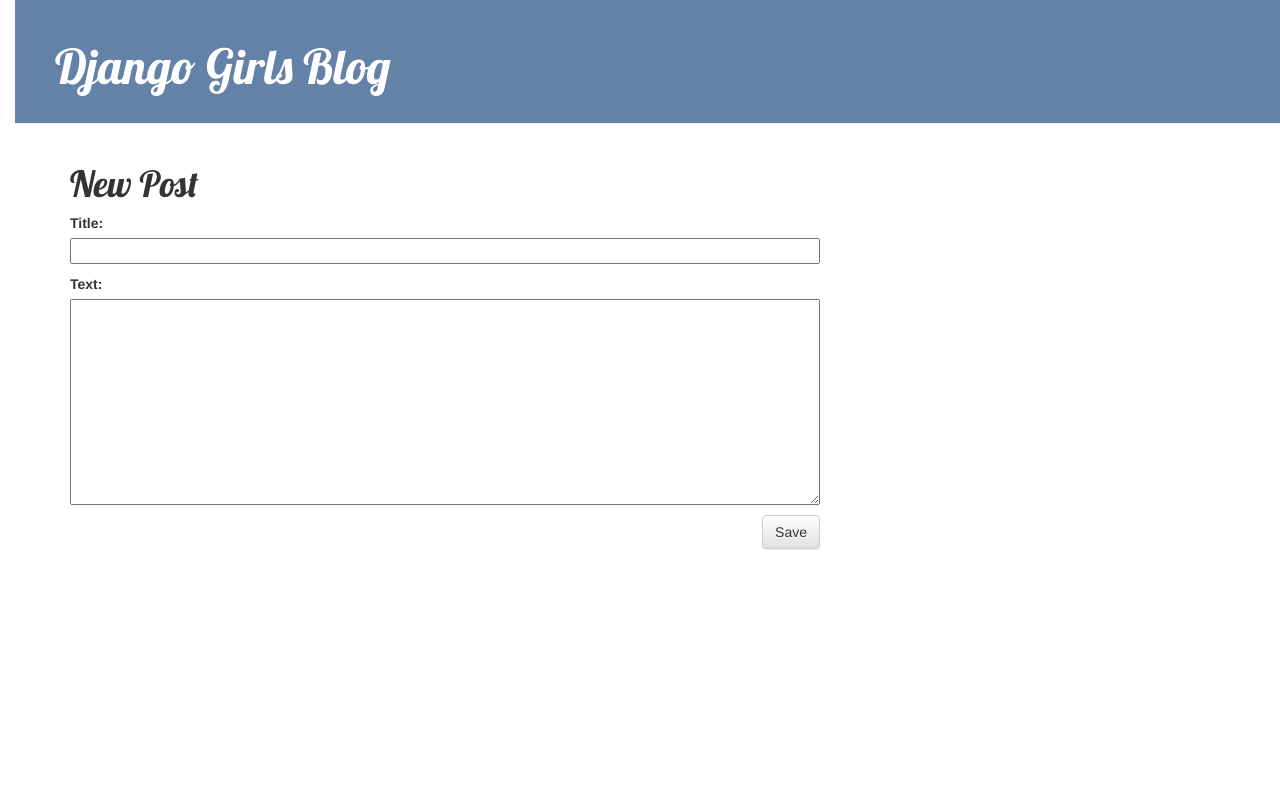
After one commit to sandesharkade/my-first-blog, a Django app: page /post/new/ in a window 1280 px wide. The commit adds this page. Run offline with Django 3.2, Linux system fonts and the light colour scheme; some libraries are stand-ins or nearby versions.

Commit message:
Final Website Here

```diff
--- a/blog/admin.py
+++ b/blog/admin.py
@@ -1,4 +1,6 @@
 from django.contrib import admin
+
 from .models import Post
+
+admin.site.register(Post)
 # Register your models here.
-admin.site.register(Post)
--- a/blog/apps.py
+++ b/blog/apps.py
@@ -1,5 +1,3 @@
-from __future__ import unicode_literals
-
 from django.apps import AppConfig
 
 
--- /dev/null
+++ b/blog/forms.py
@@ -0,0 +1,7 @@
+from django import forms
+from .models import Post
+
+class PostForm(forms.ModelForm):
+    class Meta:
+        model=Post
+        fields=('title','text',)
--- a/blog/models.py
+++ b/blog/models.py
@@ -1,18 +1,16 @@
-from __future__ import unicode_literals
-
 from django.db import models
 from django.utils import timezone
-# Create your models here.
+
 
 class Post(models.Model):
-    author=models.ForeignKey('auth.User')
-    title=models.CharField(max_length=200)
-    text=models.TextField()
-    created_date=models.DateTimeField(default=timezone.now)
-    published_date=models.DateTimeField(blank=True,null=True)
+    author = models.ForeignKey('auth.User')
+    title = models.CharField(max_length=200)
+    text = models.TextField()
+    created_date = models.DateTimeField(default=timezone.now)
+    published_date = models.DateTimeField(blank=True, null=True)
 
     def publish(self):
-        self.published_date=time.now()
+        self.published_date = timezone.now()
         self.save()
 
     def __str__(self):
--- /dev/null
+++ b/blog/static/css/blog.css
@@ -0,0 +1,66 @@
+h1 a {
+    color: #FCA205;
+    font-family: 'Lobster';
+     }
+
+body {
+	padding-left: 15px;
+     }
+
+
+.page-header
+{
+    background-color: #6481A8;
+    margin-top: 0;
+    padding: 20px 20px 20px 40px;
+}
+
+.page-header h1, .page-header h1 a, .page-header h1 a:visited, .page-header h1 a:active
+{
+	   color: #ffffff;
+	   font-size: 36pt;
+	   text-decoration: none;
+}
+
+.content
+{
+    margin-left: 40px;
+}
+
+h1, h2, h3, h4
+{
+    font-family: 'Lobster', cursive;
+}
+
+.date
+{
+    color: #61C3FF;
+}
+
+.save
+{
+    float: right;
+}
+
+.post-form textarea, .post-form input
+{
+    width: 100%;
+}
+
+.top-menu, .top-menu:hover, .top-menu:visited
+{
+	color: #ffa85a;
+	float: right;
+	font-size: 26pt;
+	margin-right: 20px;
+}
+
+.post
+{
+    margin-bottom: 70px;
+}
+
+.post h1 a, .post h1 a:visited
+{
+	color: #F4A460;
+}
--- /dev/null
+++ b/blog/templates/blog/base.html
@@ -0,0 +1,26 @@
+{% load staticfiles %}
+<html>
+  <head>
+    <title>Django Girls blog</title>
+    <link rel="stylesheet" href="//maxcdn.bootstrapcdn.com/bootstrap/3.2.0/css/bootstrap.min.css">
+    <link rel="stylesheet" href="//maxcdn.bootstrapcdn.com/bootstrap/3.2.0/css/bootstrap-theme.min.css">
+    <link href='//fonts.googleapis.com/css?family=Lobster&subset=latin,latin-ext' rel='stylesheet' type='text/css'>
+    <link rel="stylesheet" href="{% static 'css/blog.css' %}">
+  </head>
+  <body>
+    <div class="page-header">
+      {% if user.is_authenticated %}
+	<a href="{% url 'post_new' %}" class="top_menu"><span class="glyphicon glyphicon-plus"></span></a>
+      {% endif %}
+      <h1><a href="/">Django Girls Blog</a></h1>
+    </div>
+    <div class="content container">
+      <div class="row">
+	<div class="col-md-8">
+	  {% block content %}
+	  {% endblock %}
+	</div>
+      </div>
+    </div>
+    </body>
+  </html>
--- /dev/null
+++ b/blog/templates/blog/post_edit.html
@@ -0,0 +1,9 @@
+{% extends 'blog/base.html' %}
+
+{% block content %}
+  <h1>New Post</h1>
+  <form method="POST" class="post-form">{% csrf_token %}
+    {{ form.as_p }}
+    <button type="submit" class="save btn btn-default">Save</button>
+  </form>
+{% endblock %}
--- a/blog/urls.py
+++ b/blog/urls.py
@@ -2,4 +2,7 @@ from django.conf.urls import url
 from . import views
 urlpatterns=[
     url(r'^$',views.post_list,name='post_list'),
+    url(r'post/(?P<pk>\d+)/$',views.post_detail,name='post_detail'),
+    url(r'^post/new/$',views.post_new,name='post_new'),
+    url(r'^post/(?P<pk>\d+)/edit/$',views.post_edit,name='post_edit'),
     ]
--- a/blog/views.py
+++ b/blog/views.py
@@ -1,7 +1,44 @@
-from django.shortcuts import render
+from django.shortcuts import render,get_object_or_404
+from django.utils import timezone
 from .models import Post
-from django.utils import timezone
-# Create your views here.
+from .forms import PostForm
+from django.shortcuts import redirect
+
 def post_list(request):
-    posts=Post.objects.filter(published_date__lte=timezone.now()).order_by('published_date')
-    return render(request,'blog/post_list.html',{'posts':posts})
+       posts=Post.objects.filter(published_date__lte=timezone.now()).order_by('published_date')
+       #posts=Post.objects.filter(title__contains='a')
+       return render(request, 'blog/post_list.html', {'posts':posts})
+
+def post_detail(request,pk):
+        post=get_object_or_404(Post,pk=pk)
+        return render(request,'blog/post_detail.html',{'post':post})
+        #Post.objects.get(pk=pk)
+
+def post_new(request):
+       if request.method=="POST":
+              form=PostForm(request.POST)
+
+              if form.is_valid():
+                     post = form.save(commit=False)
+                     post.author = request.user
+                     post.published_date = timezone.now()
+                     post.save()
+                     return redirect('post_detail',pk=post.pk)
+       else:
+              form=PostForm()
+       return render(request,'blog/post_edit.html',{'form':form})
+
+def post_edit(request,pk):
+       post=get_object_or_404(Post,pk=pk)
+       if request.method=="POST":
+              form=PostForm(request.POST,instance=post)
+
+              if form.is_valid():
+                     post=form.save(commit=False)
+                     post.author=request.user
+                     post.published_date=timezone.now()
+                     post.save()
+                     return redirect('post_detail',pk=post.pk)
+       else:
+              form=PostForm(instance=post)
+       return render(request,'blog/post_edit.html',{'form':form})
```
Also changed, not shown: blog/templates/blog/post_detail.html (added, +17 -0 lines), blog/templates/blog/post_list.html (+12 -18 lines), blog/migrations/0001_initial.py, 8 other files.
